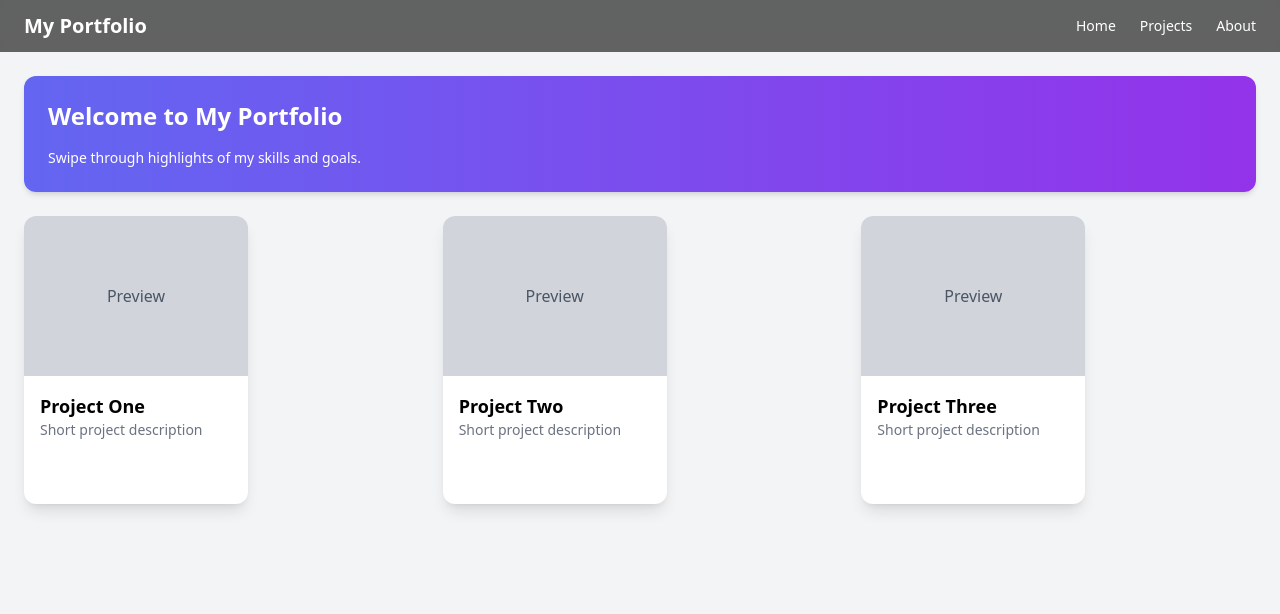
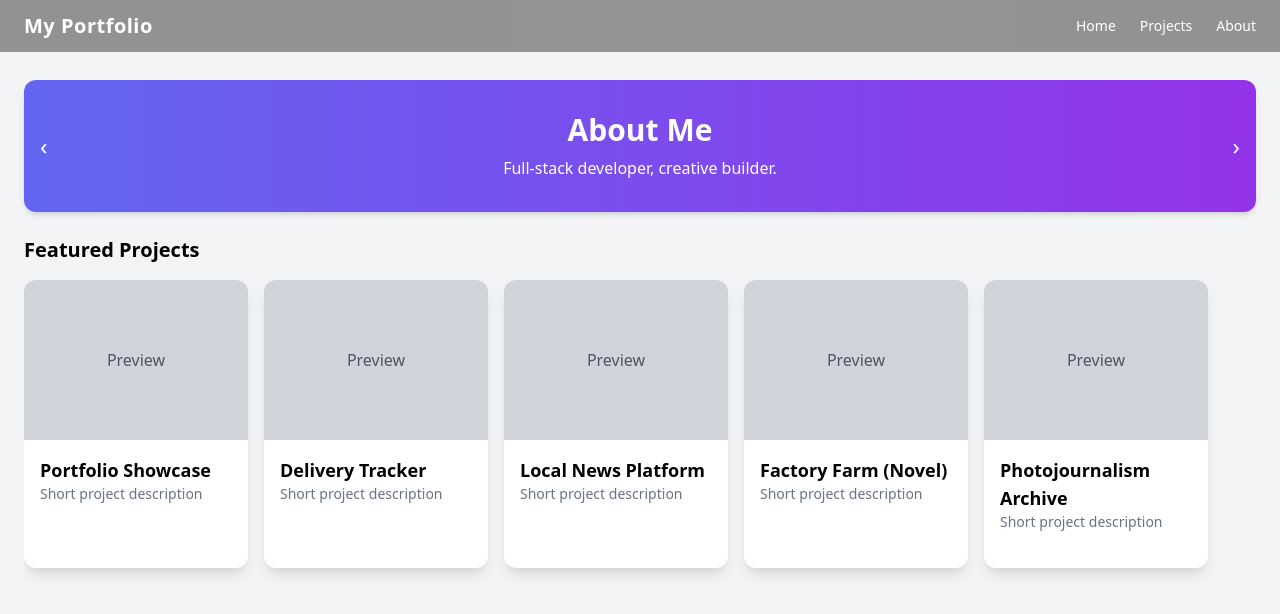
Before and after one commit to ohrileymccoy/portfolio, a React (Vite) app in the folder frontend/: page / in a window 1280 px wide. Shown: the top 614 px of the page. Built offline with nearby package versions, Linux system fonts and the light colour scheme; the HTML template or start-up script is replaced by a standard one.

Commit message:
added functionality to Netflix-style UI

```diff
--- a/frontend/src/components/Carousel.jsx
+++ b/frontend/src/components/Carousel.jsx
@@ -1,8 +1,44 @@
+import { useState } from "react";
+import { useSwipeable } from "react-swipeable";
+
+const slides = [
+  { title: "About Me", text: "Full-stack developer, creative builder." },
+  { title: "Skills", text: "React, Node.js, Cloudflare, Tailwind." },
+  { title: "Goals", text: "Build apps that empower communities." },
+];
+
 export default function Carousel() {
+  const [index, setIndex] = useState(0);
+
+  const handlers = useSwipeable({
+    onSwipedLeft: () => setIndex((index + 1) % slides.length),
+    onSwipedRight: () => setIndex((index - 1 + slides.length) % slides.length),
+    trackMouse: true,
+  });
+
   return (
-    <div className="p-6 bg-gradient-to-r from-indigo-500 to-purple-600 text-white rounded-xl shadow-md mb-6">
-      <h2 className="text-2xl font-bold mb-4">Welcome to My Portfolio</h2>
-      <p className="text-sm">Swipe through highlights of my skills and goals.</p>
+    <div
+      {...handlers}
+      className="relative bg-gradient-to-r from-indigo-500 to-purple-600 text-white rounded-xl shadow-md mb-6 overflow-hidden"
+    >
+      <div className="p-8 text-center">
+        <h2 className="text-3xl font-bold mb-2">{slides[index].title}</h2>
+        <p>{slides[index].text}</p>
+      </div>
+      {/* Left arrow */}
+      <button
+        onClick={() => setIndex((index - 1 + slides.length) % slides.length)}
+        className="absolute left-4 top-1/2 transform -translate-y-1/2 text-2xl"
+      >
+        ‹
+      </button>
+      {/* Right arrow */}
+      <button
+        onClick={() => setIndex((index + 1) % slides.length)}
+        className="absolute right-4 top-1/2 transform -translate-y-1/2 text-2xl"
+      >
+        ›
+      </button>
     </div>
   );
 }
--- a/frontend/src/components/Layout.jsx
+++ b/frontend/src/components/Layout.jsx
@@ -1,14 +1,15 @@
+import { useState } from "react";
 import NavBar from "./NavBar";
 import SideBar from "./SideBar";
 
 export default function Layout({ children }) {
+  const [sidebarOpen, setSidebarOpen] = useState(false);
+
   return (
-    <div className="min-h-screen bg-gray-100 flex">
-      <SideBar />
-      <div className="flex-1">
-        <NavBar />
-        <main className="p-6">{children}</main>
-      </div>
+    <div className="min-h-screen bg-gray-100">
+      <NavBar onMenuClick={() => setSidebarOpen(true)} />
+      <SideBar open={sidebarOpen} onClose={() => setSidebarOpen(false)} />
+      <main className="pt-20 px-6">{children}</main>
     </div>
   );
 }
--- a/frontend/src/components/NavBar.jsx
+++ b/frontend/src/components/NavBar.jsx
@@ -1,12 +1,48 @@
-export default function NavBar() {
+import { useState } from "react";
+import { Link } from "react-router-dom";
+
+export default function NavBar({ onMenuClick }) {
+  const [scrolled, setScrolled] = useState(false);
+
+  // Add scroll listener for background change
+  if (typeof window !== "undefined") {
+    window.onscroll = () => setScrolled(window.scrollY > 20);
+  }
+
   return (
-    <nav className="w-full bg-black/60 backdrop-blur text-white px-6 py-3 flex justify-between items-center sticky top-0 z-50">
-      <h1 className="text-xl font-bold">My Portfolio</h1>
-      <ul className="flex gap-6 text-sm">
-        <li className="hover:text-gray-300 cursor-pointer">Home</li>
-        <li className="hover:text-gray-300 cursor-pointer">Projects</li>
-        <li className="hover:text-gray-300 cursor-pointer">About</li>
+    <nav
+      className={`w-full fixed top-0 left-0 z-50 transition-colors duration-300 ${
+        scrolled ? "bg-black/80 backdrop-blur" : "bg-black/40"
+      } text-white px-6 py-3 flex justify-between items-center`}
+    >
+      <h1 className="text-xl font-bold tracking-wide">My Portfolio</h1>
+      <ul className="hidden md:flex gap-6 text-sm">
+        <li>
+          <Link to="/" className="hover:text-gray-300">
+            Home
+          </Link>
+        </li>
+        <li>
+          <Link to="/project/demo" className="hover:text-gray-300">
+            Projects
+          </Link>
+        </li>
+        <li>
+          <a href="#about" className="hover:text-gray-300">
+            About
+          </a>
+        </li>
       </ul>
+      {/* Hamburger button for mobile */}
+      <button
+        onClick={onMenuClick}
+        className="md:hidden flex flex-col gap-1.5"
+        aria-label="Toggle Menu"
+      >
+        <span className="block w-6 h-0.5 bg-white"></span>
+        <span className="block w-6 h-0.5 bg-white"></span>
+        <span className="block w-6 h-0.5 bg-white"></span>
+      </button>
     </nav>
   );
 }
--- a/frontend/src/components/SideBar.jsx
+++ b/frontend/src/components/SideBar.jsx
@@ -1,9 +1,35 @@
-export default function SideBar() {
+import { Link } from "react-router-dom";
+
+export default function SideBar({ open, onClose }) {
   return (
-    <aside className="w-64 bg-gray-900 text-white h-screen p-4 hidden">
-      <ul>
-        <li className="mb-2">Home</li>
-        <li className="mb-2">Projects</li>
+    <aside
+      className={`fixed top-0 left-0 h-full w-64 bg-gray-900 text-white p-6 transform transition-transform duration-300 z-40 ${
+        open ? "translate-x-0" : "-translate-x-full"
+      }`}
+    >
+      <button
+        onClick={onClose}
+        className="absolute top-4 right-4 text-gray-400 hover:text-white"
+      >
+        ✕
+      </button>
+      <h2 className="text-lg font-bold mb-6">Menu</h2>
+      <ul className="flex flex-col gap-4">
+        <li>
+          <Link to="/" onClick={onClose}>
+            Home
+          </Link>
+        </li>
+        <li>
+          <Link to="/project/demo" onClick={onClose}>
+            Projects
+          </Link>
+        </li>
+        <li>
+          <a href="#about" onClick={onClose}>
+            About
+          </a>
+        </li>
       </ul>
     </aside>
   );
--- a/frontend/src/pages/Home.jsx
+++ b/frontend/src/pages/Home.jsx
@@ -1,15 +1,26 @@
 import Layout from "../components/Layout";
 import Carousel from "../components/Carousel";
 import ProjectCard from "../components/ProjectCard";
+
+const projects = [
+  { title: "Portfolio Showcase" },
+  { title: "Delivery Tracker" },
+  { title: "Local News Platform" },
+  { title: "Factory Farm (Novel)" },
+  { title: "Photojournalism Archive" },
+];
 
 export default function Home() {
   return (
     <Layout>
       <Carousel />
-      <div className="grid grid-cols-1 sm:grid-cols-2 md:grid-cols-3 gap-6">
-        <ProjectCard title="Project One" />
-        <ProjectCard title="Project Two" />
-        <ProjectCard title="Project Three" />
+      <h2 className="text-xl font-bold mb-4">Featured Projects</h2>
+      <div className="flex overflow-x-auto gap-4 pb-4 snap-x snap-mandatory">
+        {projects.map((p, i) => (
+          <div key={i} className="snap-start shrink-0">
+            <ProjectCard title={p.title} />
+          </div>
+        ))}
       </div>
     </Layout>
   );
--- a/frontend/src/pages/Project.jsx
+++ b/frontend/src/pages/Project.jsx
@@ -1,14 +1,13 @@
-import Layout from "../components/Layout";
-import { useParams } from "react-router-dom";
-
-export default function Project() {
-  const { slug } = useParams();
+export default function ProjectCard({ title }) {
   return (
-    <Layout>
-      <div className="p-6">
-        <h1 className="text-2xl font-bold">Project: {slug}</h1>
-        <p className="text-gray-600">This is where we’ll show details later.</p>
+    <div className="w-56 h-72 bg-white shadow-lg rounded-xl overflow-hidden transform hover:scale-105 hover:shadow-2xl transition">
+      <div className="h-40 bg-gray-300 flex items-center justify-center">
+        <span className="text-gray-600">Preview</span>
       </div>
-    </Layout>
+      <div className="p-4">
+        <h3 className="font-semibold text-lg">{title}</h3>
+        <p className="text-gray-500 text-sm">Short project description</p>
+      </div>
+    </div>
   );
 }
--- a/package.json
+++ b/package.json
@@ -5,5 +5,8 @@
     "dev": "npm --prefix frontend run dev",
     "build": "npm --prefix frontend run build",
     "deploy": "npm run build && wrangler deploy"
+  },
+  "dependencies": {
+    "react-swipeable": "^7.0.2"
   }
 }
```
Also changed, not shown: frontend/package.json (+6 -5 lines), 2 other files (tests, documents, lock files or other folders).
